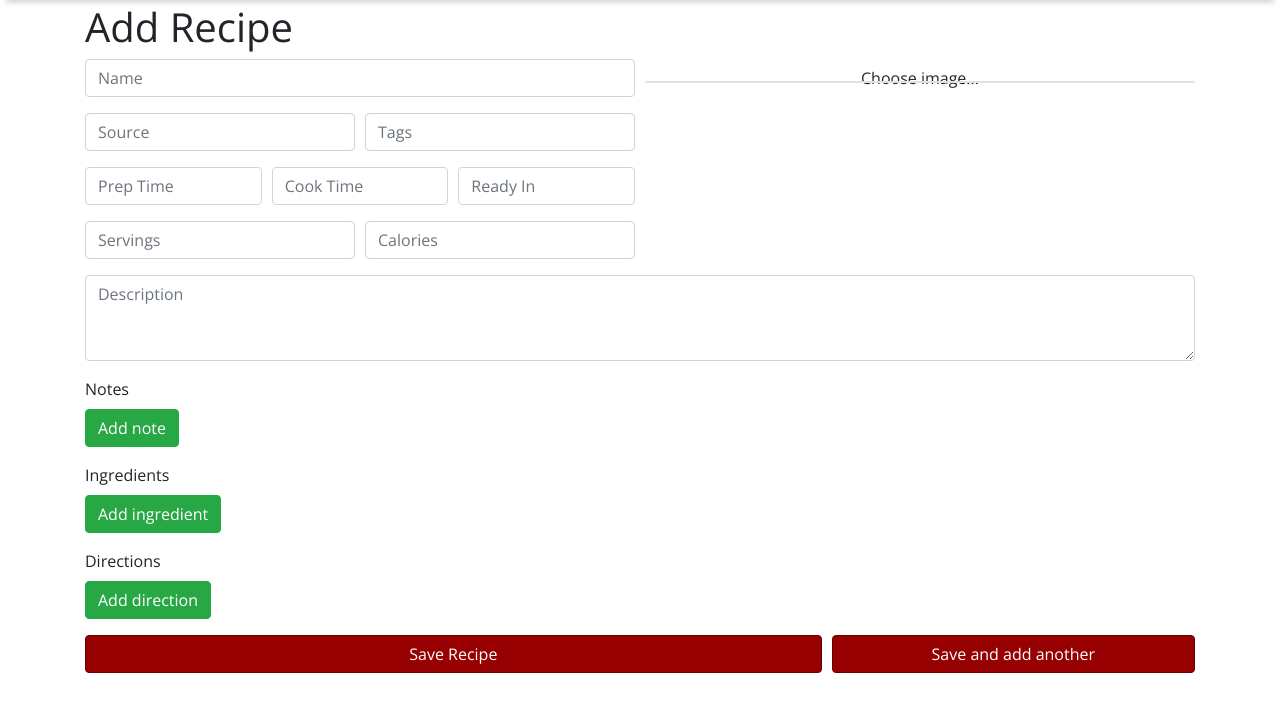
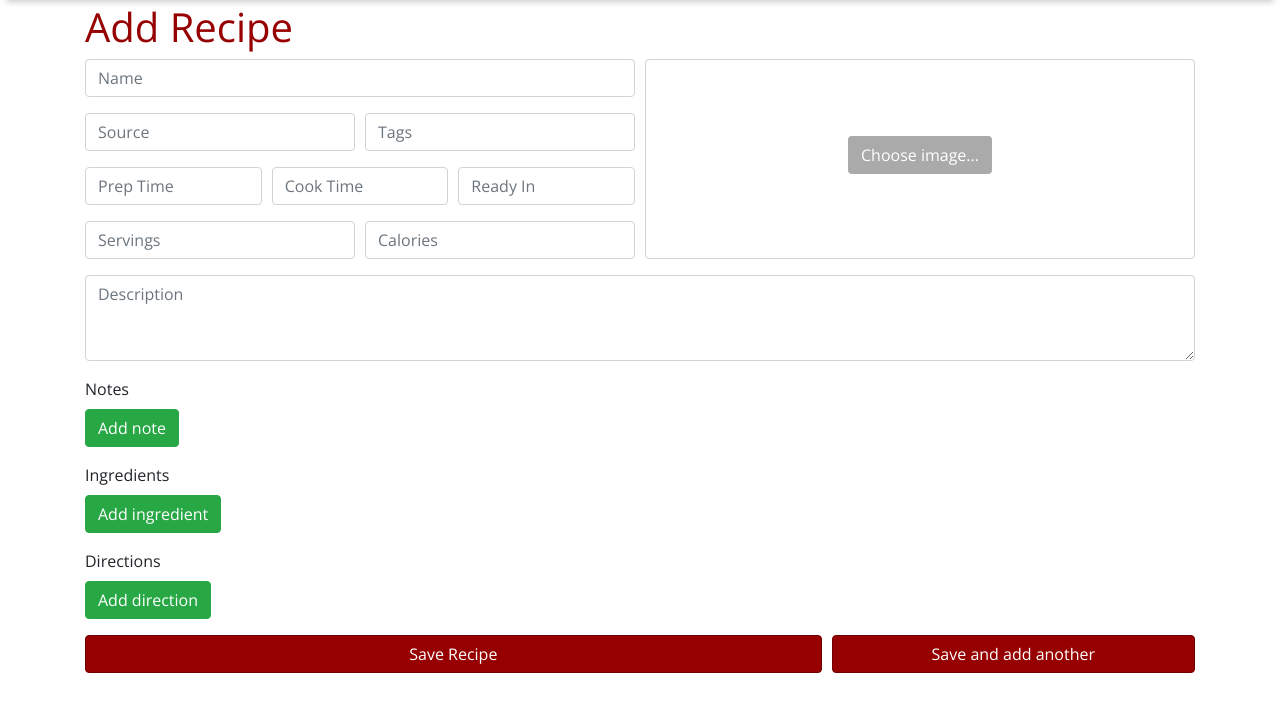
Before and after one commit to wcomartin/SaltToTaste, a Flask app: page /add in a window 1280 px wide. Shown: the part 51-763 px from the top of the page. Run offline with Flask 2, Linux system fonts and the light colour scheme; some libraries are stand-ins or nearby versions.

Commit message:
Update css for recipe forms

```diff
--- a/saltToTaste/static/css/salt_to_taste.css
+++ b/saltToTaste/static/css/salt_to_taste.css
@@ -219,6 +219,37 @@ body {
   color: #212529;
 }
 
+.form-title {
+  color: #960000;
+  /* letter-spacing: 0.1em; */
+}
+
+.image-upload-container {
+  height: 200px;
+}
+
+.btn.add-image-btn {
+  z-index: 1;
+  color: #fff;
+  border-color: #00000000;
+  background-color: #3e3e3e70;
+}
+
+.btn.add-button-btn:hover {
+  color: #fff !important;
+}
+
+.image-container {
+  height: 200px;
+  border-color: #ced4da !important;
+  background-size: cover;
+  background-position: center;
+}
+
+.invalid-image {
+  border-color: red !important;
+}
+
 /* Bootstrap overrides */
 .btn-primary {
   background-color: #960000 !important;
```
